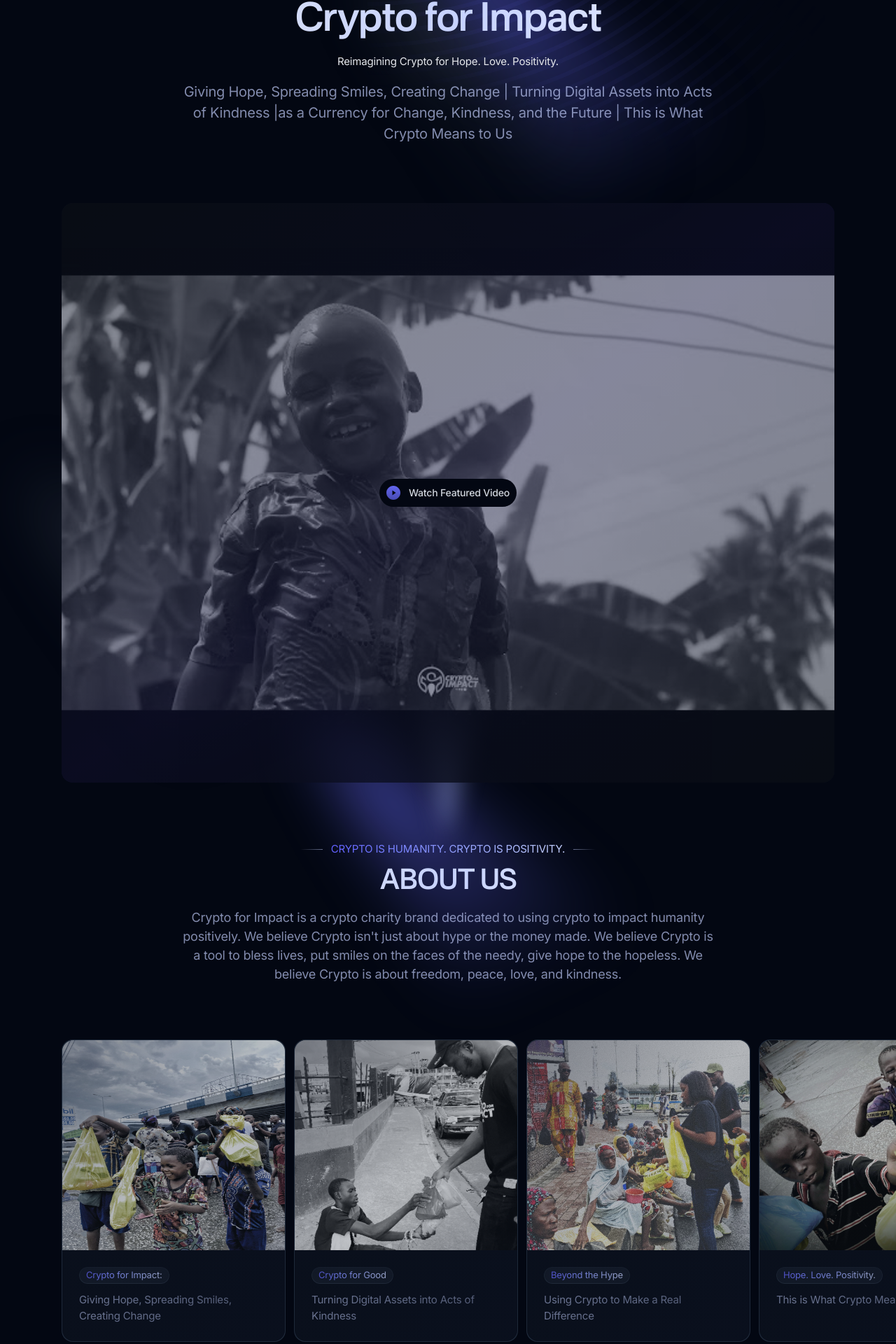
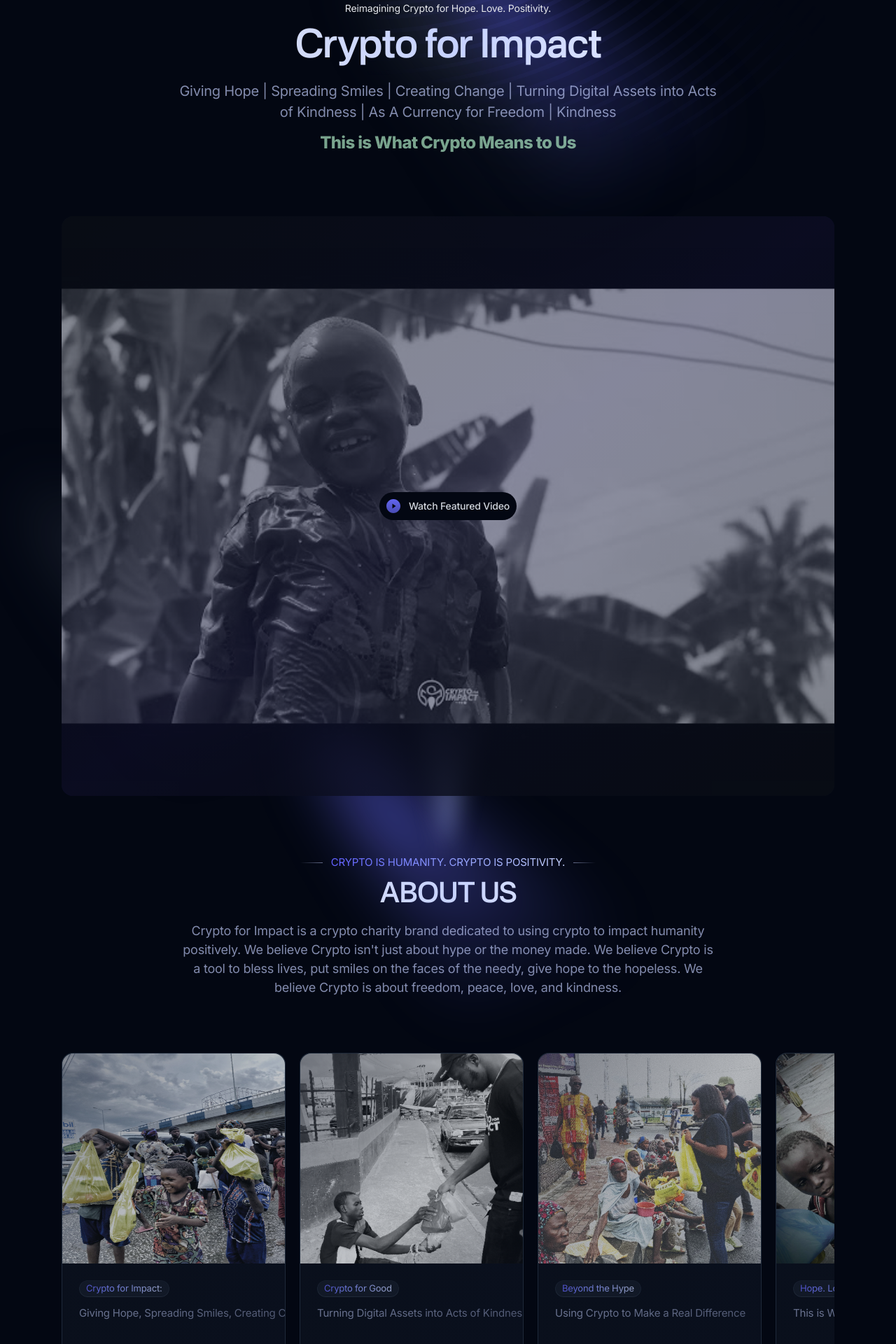
Before and after one commit to obuye37/cryptoforimpact, a Next.js app: page / in a window 1280 px wide. Shown: the part 155-2075 px from the top of the page at 70% size. Built offline with nearby package versions, Linux system fonts and the light colour scheme.

Commit message:
horizontal scroll basic

```diff
--- a/app/css/style.css
+++ b/app/css/style.css
@@ -91,3 +91,15 @@
     border-color: var(--color-gray-200, currentColor);
   }
 }
+
+@layer utilities {
+  /* Hide scrollbar for Chrome, Safari and Opera */
+  .no-scrollbar::-webkit-scrollbar {
+      display: none;
+  }
+ /* Hide scrollbar for IE, Edge and Firefox */
+  .no-scrollbar {
+      -ms-overflow-style: none;  /* IE and Edge */
+      scrollbar-width: none;  /* Firefox */
+}
+}
--- /dev/null
+++ b/components/carouselNav.tsx
@@ -0,0 +1,21 @@
+'use client'
+import React, {useState} from 'react'
+import { Slide } from '@/app/data/types';
+
+const CarouselNav = ({ slides } : {slides:Slide[]} ) => {
+    const [curr, setCurr] = useState<number>(0)
+    const prev = () =>
+        setCurr((curr) => (curr === 0 ? slides.length - 1 : curr - 1));
+
+      const next = () =>
+        setCurr((curr) => (curr === slides.length - 1 ? 0 : curr + 1));
+
+      return (
+        <div className='flex justify-between items-center px-5 absolute translate-y-[50%] bg-amber-900 z-[999px]'>
+            <button id='prevBtn' className='pb-2.5 rounded-2xl text-amber-300/5 hover:text-amber-200' onClick={prev}>next</button>
+            <button id='nextBtn' className='pb-2.5 rounded-2xl text-amber-300/5 hover:text-amber-200' onClick={next}>prev</button>
+        </div>
+      )
+}
+
+export default CarouselNav
--- a/components/hero-home.tsx
+++ b/components/hero-home.tsx
@@ -9,21 +9,26 @@
         <div className="py-12 md:py-20">
           {/* Section header */}
           <div className="text-center md:pb-20">
+            <p className="pb-4 md:text-sm">Reimagining Crypto for Hope. Love. Positivity.</p>
             <h1
               className="animate-[gradient_6s_linear_infinite] bg-[linear-gradient(to_right,var(--color-gray-200),var(--color-indigo-200),var(--color-gray-50),var(--color-indigo-300),var(--color-gray-200))] bg-[length:200%_auto] bg-clip-text pb-5 font-nacelle text-4xl font-semibold text-transparent md:text-5xl"
               data-aos="fade-up"
             >
               Crypto for Impact
-
             </h1>
-            <p className="pb-4">Reimagining Crypto for Hope. Love. Positivity.</p>
             <div className="mx-auto max-w-3xl">
               <p
                 className="mb-1 text-xl text-indigo-200/65"
                 data-aos="fade-up"
                 data-aos-delay={200}
               >
-                Giving Hope, Spreading Smiles, Creating Change | Turning Digital Assets into Acts of Kindness |as a Currency for Change, Kindness, and the Future | This is What Crypto Means to Us
+                Giving Hope | Spreading Smiles | Creating Change | Turning Digital Assets into Acts of Kindness | As A Currency for Freedom | Kindness
+              </p>
+              <p className="text-2xl py-2 text-green-200/65 font-extrabold"
+                data-aos="fade-up"
+                data-aos-delay={200}
+              >
+                This is What Crypto Means to Us
               </p>
               {/* <div className="mx-auto max-w-xs sm:flex sm:max-w-none sm:justify-center">
                 <div data-aos="fade-up" data-aos-delay={400}>
--- a/components/slider.tsx
+++ b/components/slider.tsx
@@ -1,11 +1,16 @@
-import React from 'react'
+import React, { ReactNode, HTMLProps } from 'react';
 
-const Slider = () => {
+interface SliderProps extends HTMLProps <HTMLDivElement> {
+  children: ReactNode
+}
+
+const Sliders = ({ children, ...props }: SliderProps) => {
+
   return (
-    <div>
-        {}
+    <div {...props}>
+      {children}
     </div>
   )
 }
 
-export default Slider
+export default Sliders
--- a/components/workflows.tsx
+++ b/components/workflows.tsx
@@ -2,6 +2,8 @@
 import Spotlight from "@/components/spotlight";
 import Link from "next/link";
 import { Slides } from "@/app/data/Slides";
+import Sliders from "./slider";
+import CarouselNav from "./carouselNav";
 
 export default function Workflows() {
   return (
@@ -23,7 +25,8 @@
             </p>
           </div>
 
-          <div className="flex gap-3">
+          <Sliders className="relative flex gap-5 overflow-x-scroll md:overflow-x-scroll md:no-scrollbar md:whitespace-nowrap md:scroll-smooth">
+            <CarouselNav slides={Slides} />
                 {/* Card 1 */}
               {Slides.map((slide, idx) =>
                 <Link
@@ -31,7 +34,7 @@
                   className="group/card relative h-full overflow-hidden rounded-2xl bg-gray-800 p-px before:pointer-events-none before:absolute before:-left-40 before:-top-40 before:z-10 before:h-80 before:w-80 before:translate-x-[var(--mouse-x)] before:translate-y-[var(--mouse-y)] before:rounded-full before:bg-indigo-500/80 before:opacity-0 before:blur-3xl before:transition-opacity before:duration-500 after:pointer-events-none after:absolute after:-left-48 after:-top-48 after:z-30 after:h-64 after:w-64 after:translate-x-[var(--mouse-x)] after:translate-y-[var(--mouse-y)] after:rounded-full after:bg-indigo-500 after:opacity-0 after:blur-3xl after:transition-opacity after:duration-500 hover:after:opacity-20 group-hover:before:opacity-100 min-w-xs"
                   href="#0"
                 >
-                  <div className="relative z-20 overflow-hidden rounded-[inherit] bg-gray-950 after:absolute after:inset-0 after:bg-linear-to-br after:from-gray-900/50 after:via-gray-800/25 after:to-gray-900/50 h-[430px] max-h-[430px] min-h-[400px]">
+                  <div className="relative z-20 overflow-x-hidden rounded-[inherit] bg-gray-950 after:absolute after:inset-0 after:bg-linear-to-br after:from-gray-900/50 after:via-gray-800/25 after:to-gray-900/50 h-[430px] max-h-[430px] min-h-[400px]">
                     {/* Image */}
                       <Image
                       className="inline-flex max-h-[300px]"
@@ -56,9 +59,7 @@
                   </div>
               </Link>
             )}
-          </div>
-
-
+          </Sliders>
         </div>
       </div>
     </section>
--- a/package.json
+++ b/package.json
@@ -17,6 +17,8 @@
     "next": "15.1.6",
     "react": "19.0.0",
     "react-dom": "19.0.0",
+    "react-slick": "^0.30.3",
+    "slick-carousel": "^1.8.1",
     "typescript": "^5.7.3"
   },
   "devDependencies": {
```
Also changed, not shown: 1 other file (tests, documents, lock files or other folders).
